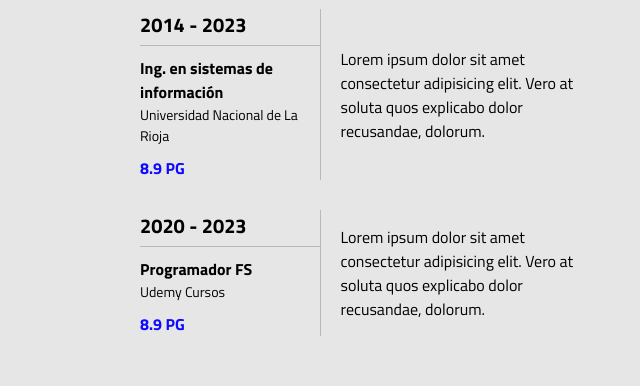
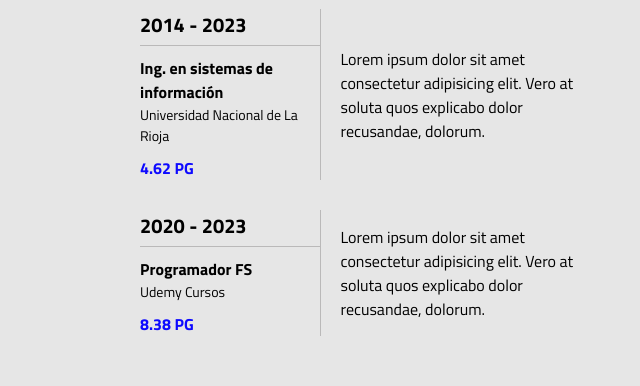
Before and after one commit to DarioMarconi/CVDarioEnriqueMarconi, a plain HTML site: page index.html in a window 1280 px wide. Shown: the part 1881-2267 px from the top of the page, 0-640 px from the left. Drawn offline with Linux system fonts and the light colour scheme.

Commit message:
Modificando cv

```diff
--- a/index.html
+++ b/index.html
@@ -169,7 +169,7 @@
                             <td>
                                 <h4>Ing. en sistemas de información</h4>
                                 <p>Universidad Nacional de La Rioja</p>
-                                <span class="promedio">8.9 PG</span>
+                                <span class="promedio">4.62 PG</span>
                             </td>
                         </tr>
                     </table>
@@ -186,7 +186,7 @@
                             <td>
                                 <h4>Programador FS</h4>
                                 <p>Udemy Cursos</p>
-                                <span class="promedio">8.9 PG</span>
+                                <span class="promedio">8.38 PG</span>
                             </td>
                         </tr>
                     </table>
```
